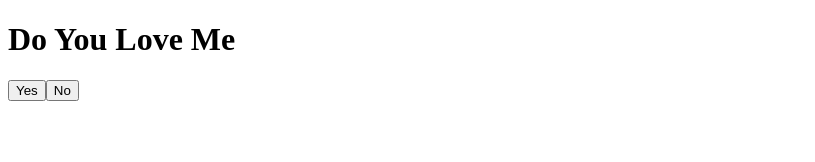
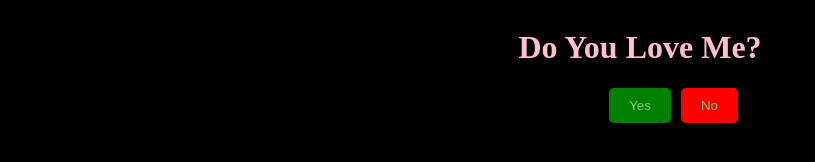
Before and after one commit to SamratDebugger/proposal, a plain HTML site: page index.html in a window 1280 px wide. Shown: the whole page, without its empty margins (0-815 px from the left). Drawn offline with Linux system fonts and the light colour scheme.

Commit message:
proposal updated

```diff
--- a/app.js
+++ b/app.js
@@ -1,6 +1,11 @@
 const h1 = document.querySelector("h1");
 const yes = document.querySelector("#yes");
 const no = document.querySelector("#no");
+
+yes.addEventListener("click", () => {
+  h1.innerText = "Love You Too Babe";
+  no.style.display = "none";
+});
 
 no.addEventListener("mouseover", (e) => {
   let randomValOne = Math.round(Math.random() * 300);
--- a/index.html
+++ b/index.html
@@ -9,9 +9,15 @@
 </head>
 
 <body>
-    <h1>Do You Love Me </h1>
-    <button id="yes">Yes</button>
-    <button id="no">No</button>
+    <div>
+        <h1>Do You Love Me? </h1>
+    </div>
+
+    <div class="buttons">
+        <button id="yes">Yes</button>
+        <button id="no">No</button>
+    </div>
+
 
 
     <script src="./app.js"></script>
--- a/style.css
+++ b/style.css
@@ -1,6 +1,25 @@
 body {
+  display: flex;
+  flex-direction: column;
   position: relative;
+  justify-content: center;
+  align-items: center;
+  background-color: black;
+}
+h1 {
+  color: pink;
 }
 #no {
   position: absolute;
+  background-color: red;
+  margin-left: 10px;
 }
+
+button {
+  padding: 10px 20px;
+  background-color: green;
+  color: rgb(135, 194, 135);
+  border-radius: 5px;
+  border: none;
+  max-width: fit-content;
+}
```
